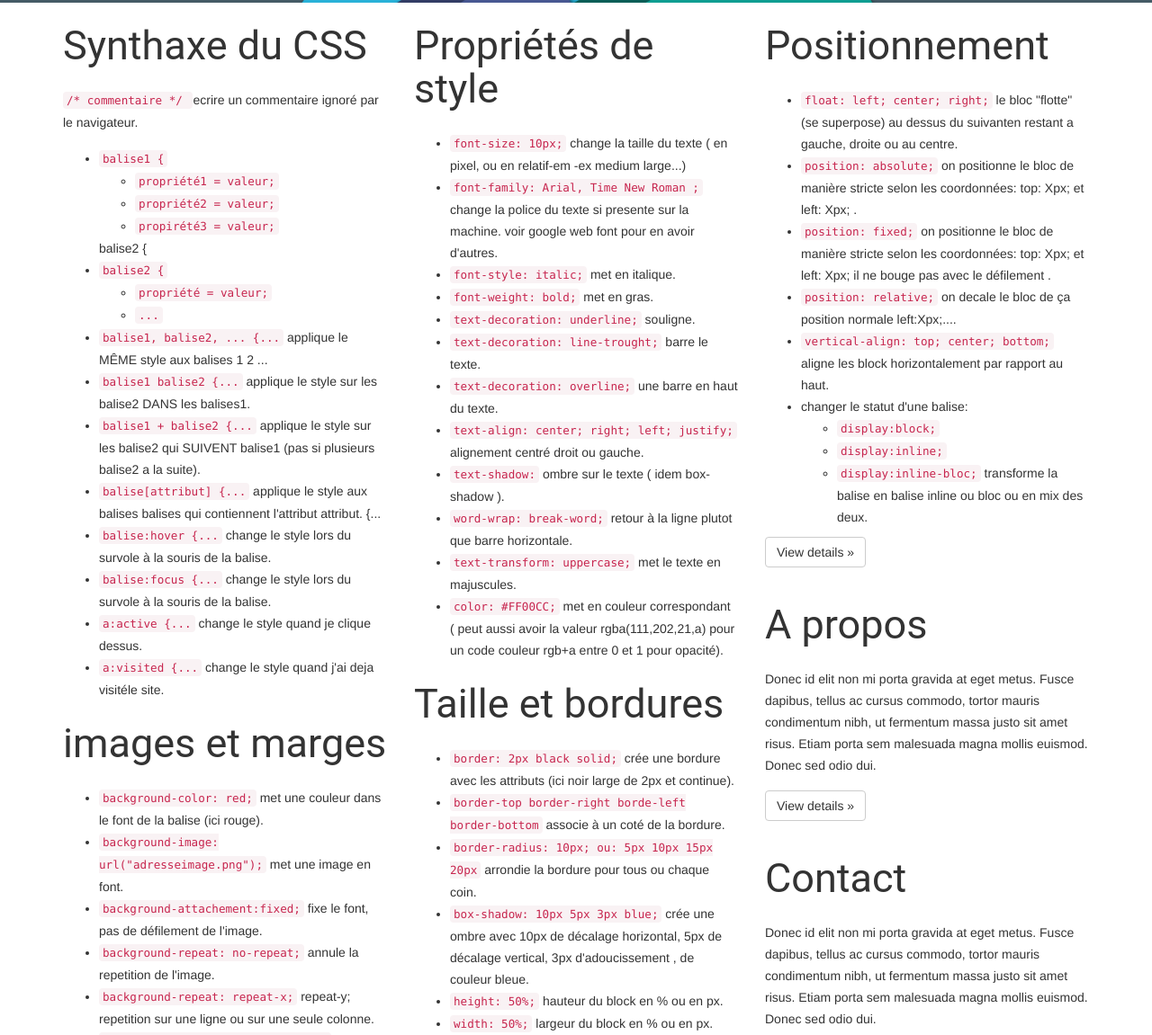
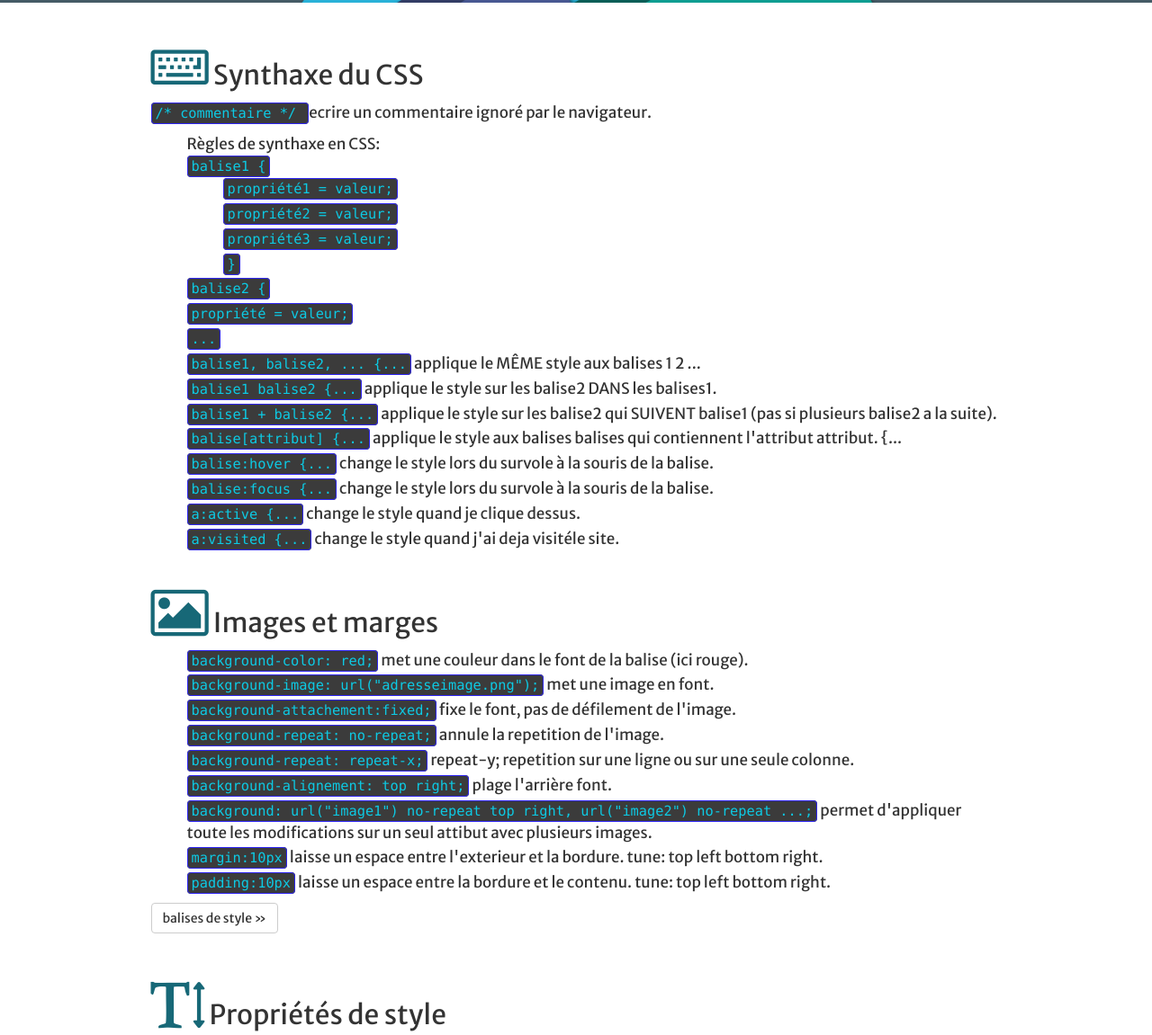
Before and after one commit to GuillaumeM59/006-cheat-sheet-css, a plain HTML site: page index.html in a window 1280 px wide. Shown: the part 597-1748 px from the top of the page at 90% size. Drawn offline with nearby package versions, Linux system fonts and the light colour scheme.

Commit message:
add font-awesome, code style, simplon roubaix picture

```diff
--- a/css/style.css
+++ b/css/style.css
@@ -1,6 +1,31 @@
+/*------GENERAL PAGE STYLE-------*/
+
+body {
+  font-size: 17px !important;
+  font-family:'Merriweather Sans', sans-serif !important;
+}
 
 
+ul {list-style: none;}
+li{
+  margin-bottom: 3px;
+}
+h2 {
+  padding-top: 20px;
+}
+h2 i  {
+  color: rgb(23, 104, 119);
+  margin-right: 5px;
+}
+code {
+  color: rgb(13, 202, 228) !important;
+  background-color: rgb(59, 59, 59) !important;
+  border: 1px solid rgb(46, 37, 244);
+  font-weight: 500 !important;
+  margin-bottom: 3px;
+}
 
+/*----------HEADER STYLE-----------*/
 
 #home {
   background-image: url("../img/MD-lollipop.png");
@@ -17,5 +42,10 @@
   height:312px;
   margin-top: 150px;
   margin: auto;
+}
 
+/*--------FOOTER STYLE-------*/
+
+footer {
+  color: rgb(133, 133, 133);
 }
--- a/index.html
+++ b/index.html
@@ -16,7 +16,7 @@
   <!--stylesheets-->
   <link rel="stylesheet" href="css/style.css" type="text/css">
   <link rel="stylesheet" href="css/bootstrap.min.css" type="text/css">
-  <link rel="stylesheet" href="css/material.min.css" type="text/css">
+  <link rel="stylesheet" href="css/font-awesome.min.css" type="text/css">
 
   <script src="js/vendor/modernizr-2.8.3-respond-1.4.2.min.js"></script>
 
@@ -24,12 +24,11 @@
   <meta name="viewport" content="width=device-width">
 
   <!-- fonts -->
-  <link rel="stylesheet" href="https://fonts.googleapis.com/icon?family=Material+Icons">
-
+  <link href="https://fonts.googleapis.com/css?family=Merriweather+Sans:400,400italic" rel="stylesheet" type="text/css">
 
   <!-- favicon -->
-  <link rel="icon" type="image/png" href="img/favicss3.png">
-  <!--[if IE]><link rel="shortcut icon" type="image/x-icon" href="img/img/favicss3.ico" /><![endif]-->
+  <link rel="icon" type="image/png" href="favicss3.png">
+  <!--[if IE]><link rel="shortcut icon" type="image/x-icon" href="favicss3.ico" /><![endif]-->
   <!--<meta name="viewport" content="width=device-width" />-->
 
 
@@ -75,15 +74,17 @@
       </div>
     </div>
   </div>
+  <!--    HEADER END      -->
 
-  <div id="content" class="container">
-    <!-- Example row of columns -->
+  <div class="container">
+    <!-- CONTENT-->
     <div class="row">
-      <div id="synthaxe" class="col-lg-4 col-md-10 col-sm-12">
-        <h2>Synthaxe du CSS</h2>
+      <section id="synthaxe" class="col-lg-10 col-lg-offset-1 col-md-offset-1 col-md-10 col-sm-12">
+        <h2 id="content"><i class="fa fa-keyboard-o fa-2x"></i>Synthaxe du CSS</h2>
         <p>
           <code>/* commentaire */ </code>ecrire un commentaire ignoré par le navigateur.</p>
         <ul>
+          <li>Règles de synthaxe en CSS:</li>
           <li>
             <code>balise1 {</code>
             <ul>
@@ -94,20 +95,22 @@
                 <code>propriété2 = valeur;</code>
               </li>
               <li>
-                <code>propirété3 = valeur;</code>
+                <code>propriété3 = valeur;</code>
               </li>
-            </ul>balise2 {</code>
+              <li>
+                <code>}</code>
+              </li>
+            </ul>
           </li>
           <li>
             <code>balise2 {</code>
-            <ul>
+          </li>
           <li>
             <code>propriété = valeur;</code>
           </li>
           <li>
             <code>...</code>
           </li>
-            </ul>
         </li>
         <li>
           <code>balise1, balise2, ... {...</code> applique le MÊME style aux balises 1 2 ...</li>
@@ -127,7 +130,7 @@
         <li>
           <code>a:visited {...</code> change le style quand j'ai deja visitéle site.</li>
         </ul>
-        <h2>images et marges</h2>
+        <h2><i class="fa fa-image fa-2x"></i>Images et marges</h2>
         <ul>
           <li>
             <code>background-color: red;</code> met une couleur dans le font de la balise (ici rouge).</li>
@@ -150,9 +153,11 @@
         </ul>
 
         <p><a class="btn btn-default" href="#styles" role="button">balises de style &raquo;</a></p>
-      </div>
-      <div id="style" class="col-lg-4 col-md-10 col-sm-12">
-        <h2>Propriétés de style</h2>
+      </section>
+      <!--    SECTION SYNTHAXE END      -->
+
+      <section  class="col-lg-10 col-lg-offset-1 col-md-offset-1 col-md-10 col-sm-12">
+        <h2 id="style"><i class="fa fa-text-height fa-2x"></i>Propriétés de style</h2>
         <ul>
           <li>
             <code>font-size: 10px;</code> change la taille du texte ( en pixel, ou en relatif-em -ex medium large...)</li>
@@ -179,7 +184,7 @@
           <li>
             <code>color: #FF00CC;</code> met en couleur correspondant ( peut aussi avoir la valeur rgba(111,202,21,a) pour un code couleur rgb+a entre 0 et 1 pour opacité).</li>
         </ul>
-        <h2>Taille et bordures</h2>
+        <h2><i class="fa fa-arrows fa-2x"></i>Taille et bordures</h2>
         <ul>
           <li>
             <code>border: 2px black solid;</code> crée une bordure avec les attributs (ici noir large de 2px et continue).</li>
@@ -206,10 +211,12 @@
           <li>
             <code>border-collapse: collapse;</code> fusionne les bordures de tableau pour en avoir qu'une.</li>
         </ul>
-        <p><a class="btn btn-default" href="#" role="button">View details &raquo;</a></p>
-      </div>
-      <div id="position" class="col-lg-4 col-md-10 col-sm-12">
-        <h2>Positionnement</h2>
+        <p><a class="btn btn-default" href="#" role="button">Positionnement</a></p>
+      </section>
+      <!--    SECTION STYLE END      -->
+
+      <section  class="col-lg-10 col-lg-offset-1 col-md-offset-1 col-md-10 col-sm-12">
+        <h2 id="position"><i class="fa fa-th fa-2x"></i>Positionnement</h2>
         <ul>
           <li>
             <code>float: left; center; right;</code> le bloc "flotte"(se superpose) au dessus du suivanten restant a gauche, droite ou au centre.</li>
@@ -234,27 +241,38 @@
             </ul>
           </li>
         </ul>
+      </section>
+      <!--    SECTION POSITION END      -->
 
+      <section class="col-lg-5 col-lg-offset-1 col-md-10 col-md-offset-1 col-sm-12">
+        <h2 id="about"><i class="fa fa-hand-spock-o fa-2x"></i>A propos</h2>
+        <p>Cheat-sheet du langage CSS réalisé lors de l'autoformation au sain du programme SIMPLON. Je fais partie de la 1ère promotion de l'essaimage de Roubaix</p>
+        <p>
+          <a href="http://simplon.co/roubaix">
+            <img src="img/Logo-Roubaix.jpeg" alt="simplon roubaix" class="img-responsive">
+          </a>
+        </p>
+      </section>
+      <!--    ABOUT END      -->
 
-
-        <p><a class="btn btn-default" href="#" role="button">View details &raquo;</a></p>
+      <section class="col-lg-5 col-md-10 col-md-offset-1 col-sm-12">
+        <h2 id="contact"><i class="fa fa-envelope-o fa-2x"></i>Contact</h2>
+        <p>Des remarques? contactez-moi! </p>
+        <p>Fan? suivez-moi! </p>
+        <ul class="list-unstyled list-inline">
+          <li><a class="btn btn-default" href="mailto:maanier-guillaume@orange.fr" role="button"><i class="fa fa-envelope-o fa-lg"></i></a></li>
+          <li><a class="btn btn-default" href="http://github.com/GuillaumeM59" role="button"><i class="fa fa-github fa-lg"></i></a></li>
+          <li><a class="btn btn-default" href="#" role="button"><i class="fa fa-facebook-official fa-lg"></i></a></li>
+          <li><a class="btn btn-default" href="#" role="button"><i class="fa fa-twitter-square fa-lg"></i></a></li>
+        </ul>
       </div>
-      <div id="about" class="col-lg-4 col-md-10 col-sm-12">
-        <h2>A propos</h2>
-        <p>Donec id elit non mi porta gravida at eget metus. Fusce dapibus, tellus ac cursus commodo, tortor mauris condimentum nibh, ut fermentum massa justo sit amet risus. Etiam porta sem malesuada magna mollis euismod. Donec sed odio dui. </p>
-        <p><a class="btn btn-default" href="#" role="button">View details &raquo;</a></p>
-      </div>
-      <div id="contact" class="col-lg-4 col-md-10 col-sm-12">
-        <h2>Contact</h2>
-        <p>Donec id elit non mi porta gravida at eget metus. Fusce dapibus, tellus ac cursus commodo, tortor mauris condimentum nibh, ut fermentum massa justo sit amet risus. Etiam porta sem malesuada magna mollis euismod. Donec sed odio dui. </p>
-        <p><a class="btn btn-default" href="#" role="button">View details &raquo;</a></p>
-      </div>
-    </div>
+    </section>
+    <!--    CONTACT END      -->
 
     <hr>
 
-    <footer>
-      <p>&copy; Company 2015</p>
+    <footer class="text-center">
+      <p>&copy; Free to copy: Open source Project made by GuillaumeM59</p>
     </footer>
   </div>
   <!-- /container -->
```
Also changed, not shown: img/Logo-Roubaix.jpeg (added). Lines whose indentation alone changed are shown as unchanged.
